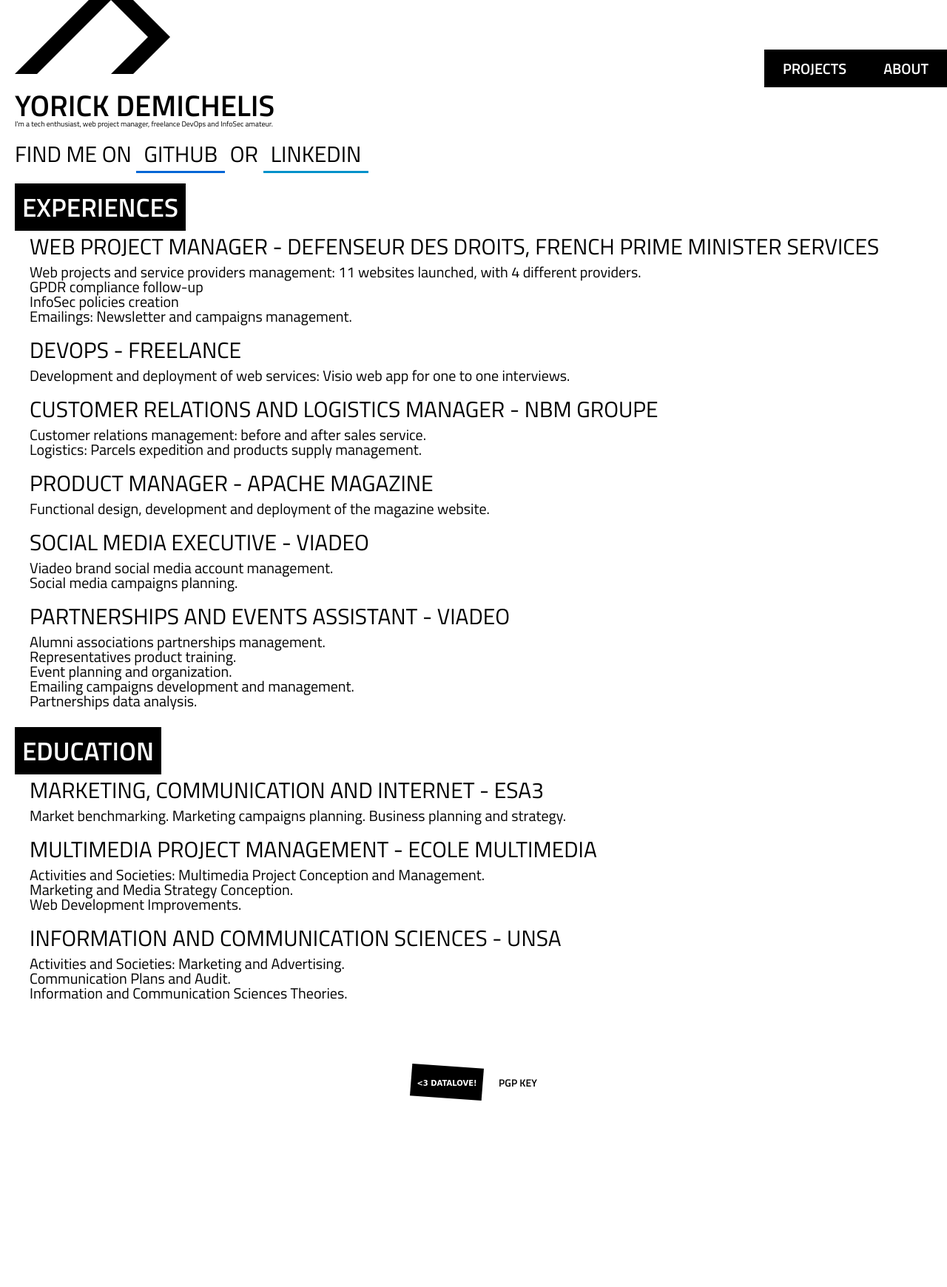
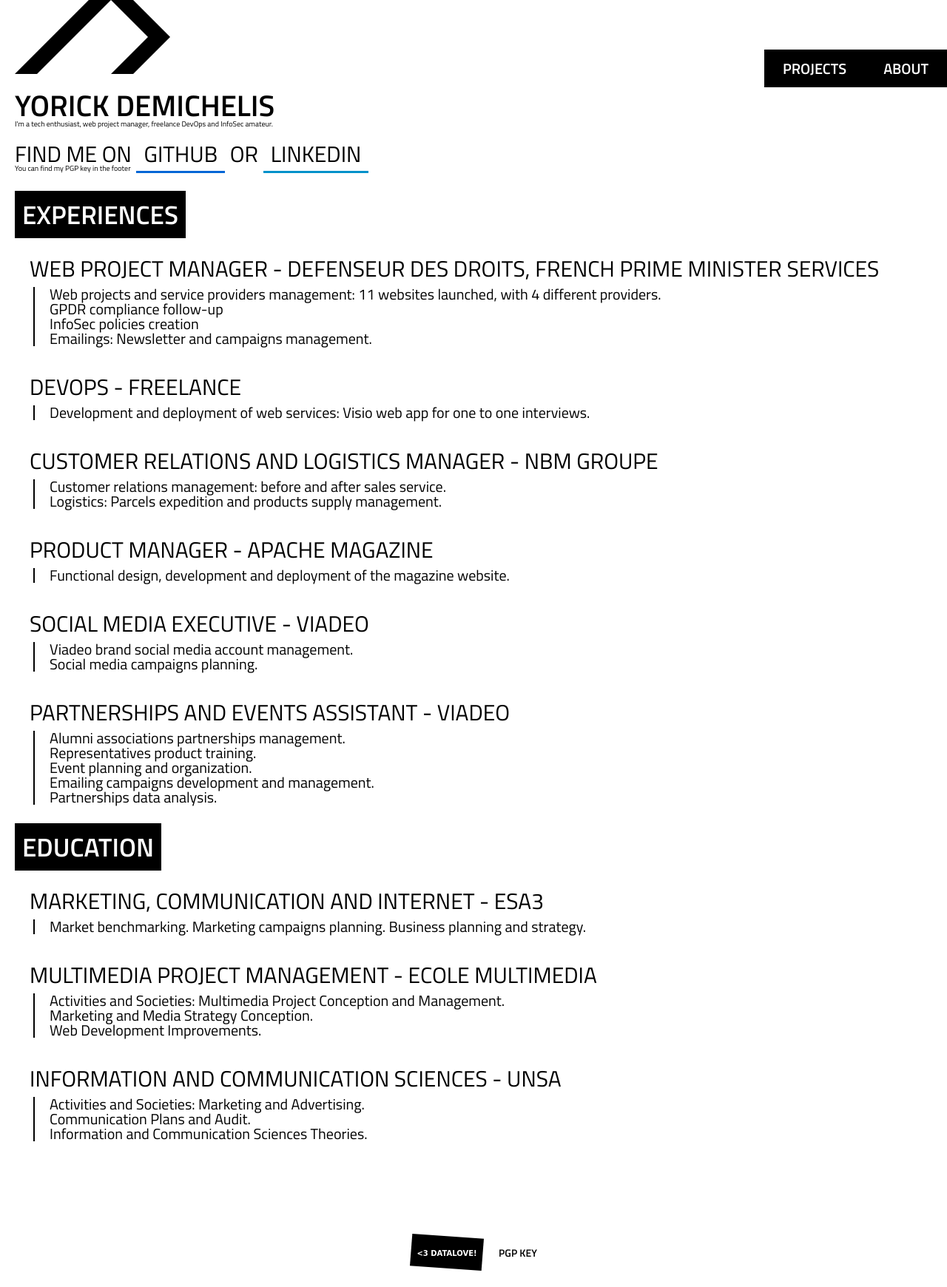
Before and after one commit to ctrlaltdev/ctrlalt.dev, a Jekyll site: the page built from about.html, in a window 1280 px wide. Shown: the whole page at 74% size. Built offline with Jekyll 4.4.1, drawn with Linux system fonts in a browser that asks for light colours; before the commit the page ends 1510 px from its top, so only the background shows below that.

Commit message:
update style

```diff
--- a/_sass/main.sass
+++ b/_sass/main.sass
@@ -192,6 +192,8 @@
 	section#education,
 	section#website
 		margin-top: 40px
+		article
+			margin: 40px 0
 		h2
 			text-transform: uppercase
 			font-size: 350%
@@ -201,6 +203,9 @@
 				padding: 5px 10px
 				background-color: black
 				color: white
+		.content
+			border-left: 2px solid black
+			margin-left: 25px
 		p
 			padding-left: 20px
 			font-size: 200%
--- a/about.html
+++ b/about.html
@@ -9,59 +9,80 @@
   <p>I'm a tech enthusiast, web project manager, freelance DevOps and InfoSec amateur.</p>
   <h3>Find me on <a href="//github.com/ctrlaltdev">Github</a> or <a href="//linkedin.com/in/yorickdemichelis">LinkedIn</a></h3>
 </section>
+<section id="contact">
+  <p>You can find my PGP key in the footer</p>
+</section>
 <section id="experiences">
   <h2><span>Experiences</span></h2>
   <article>
     <h3>Web Project Manager - Defenseur des droits, French Prime
       Minister Services</h3>
+    <div class="content">
       <p>Web projects and service providers management: 11 websites launched, with 4 different providers.</p>
       <p>GPDR compliance follow-up</p>
       <p>InfoSec policies creation</p>
       <p>Emailings: Newsletter and campaigns management.</p>
+    </div>
   </article>
   <article>
     <h3>DevOps - Freelance</h3>
+    <div class="content">
       <p>Development and deployment of web services: Visio web app for one to one interviews.</p>
+    </div>
   </article>
   <article>
     <h3>Customer Relations and Logistics Manager - NBM Groupe</h3>
+    <div class="content">
       <p>Customer relations management: before and after sales service.</p>
       <p>Logistics: Parcels expedition and products supply management.</p>
+    </div>
   </article>
   <article>
     <h3>Product Manager - Apache Magazine</h3>
+    <div class="content">
       <p>Functional design, development and deployment of the magazine website.</p>
+    </div>
   </article>
   <article>
     <h3>Social Media Executive - Viadeo</h3>
+    <div class="content">
       <p>Viadeo brand social media account management.</p>
       <p>Social media campaigns planning.</p>
+    </div>
   </article>
   <article>
     <h3>Partnerships and Events Assistant - Viadeo</h3>
+    <div class="content">
       <p>Alumni associations partnerships management.</p>
       <p>Representatives product training.</p>
       <p>Event planning and organization.</p>
       <p>Emailing campaigns development and management.</p>
       <p>Partnerships data analysis.</p>
+    </div>
   </article>
 </section>
 <section id="education">
   <h2><span>Education</span></h2>
   <article>
     <h3>Marketing, Communication and Internet - ESA3</h3>
+    <div class="content">
       <p>Market benchmarking. Marketing campaigns planning. Business planning and strategy.</p>
+    </div>
   </article>
   <article>
     <h3>Multimedia Project Management - Ecole Multimedia</h3>
+    <div class="content">
       <p>Activities and Societies: Multimedia Project Conception and Management.</p>
       <p>Marketing and Media Strategy Conception.</p>
       <p>Web Development Improvements.</p>
+    </div>
   </article>
   <article>
     <h3>Information and Communication Sciences - UNSA</h3>
+    <div class="content">
       <p>Activities and Societies: Marketing and Advertising.</p>
       <p>Communication Plans and Audit.</p>
       <p>Information and Communication Sciences Theories.</p>
+    </div>
   </article>
 </section>
--- a/assets/js/functions.js
+++ b/assets/js/functions.js
@@ -1,6 +1,16 @@
 console.warn('I have become self aware, human.');
 
-var colors = ["cyan", "purple", "orange", "lime"];
+var colors = ["cyan", "magenta", "orange", "lime"];
+
+function setBorderColors() {
+  let elems = document.querySelectorAll('section article .content');
+  let lasti = 0;
+  [].forEach.call(elems, function(elem) {
+    let i = generateRandom(4, lasti)
+    elem.style.borderColor = colors[i];
+    lasti = i;
+  });
+}
 
 switch (window.location.pathname) {
   case "/":
@@ -8,6 +18,7 @@
     break;
   case "/about":
     document.querySelector('body').id = 'about';
+    setBorderColors();
     break;
   case "/datalove":
     document.querySelector('body').id = 'datalove';
--- a/index.html
+++ b/index.html
@@ -10,4 +10,5 @@
   <li><a href="https://ctrlaltdev.xyz/RLO-attack"><span>RLO attack POC</span></a></li>
   <li><a href="https://ctrlaltdev.xyz/newstream"><span>CLI Newstream</span></a></li>
   <li><a href="https://github.com/ctrlaltdev/namethee"><span>namethee</span></a></li>
+  <li><a href="https://information.defenseurdesdroits.fr/unefemmesurcinq"><span>#UneFemmeSurCinq</span></a></li>
 </ul>
```
Lines whose indentation alone changed are shown as unchanged.
